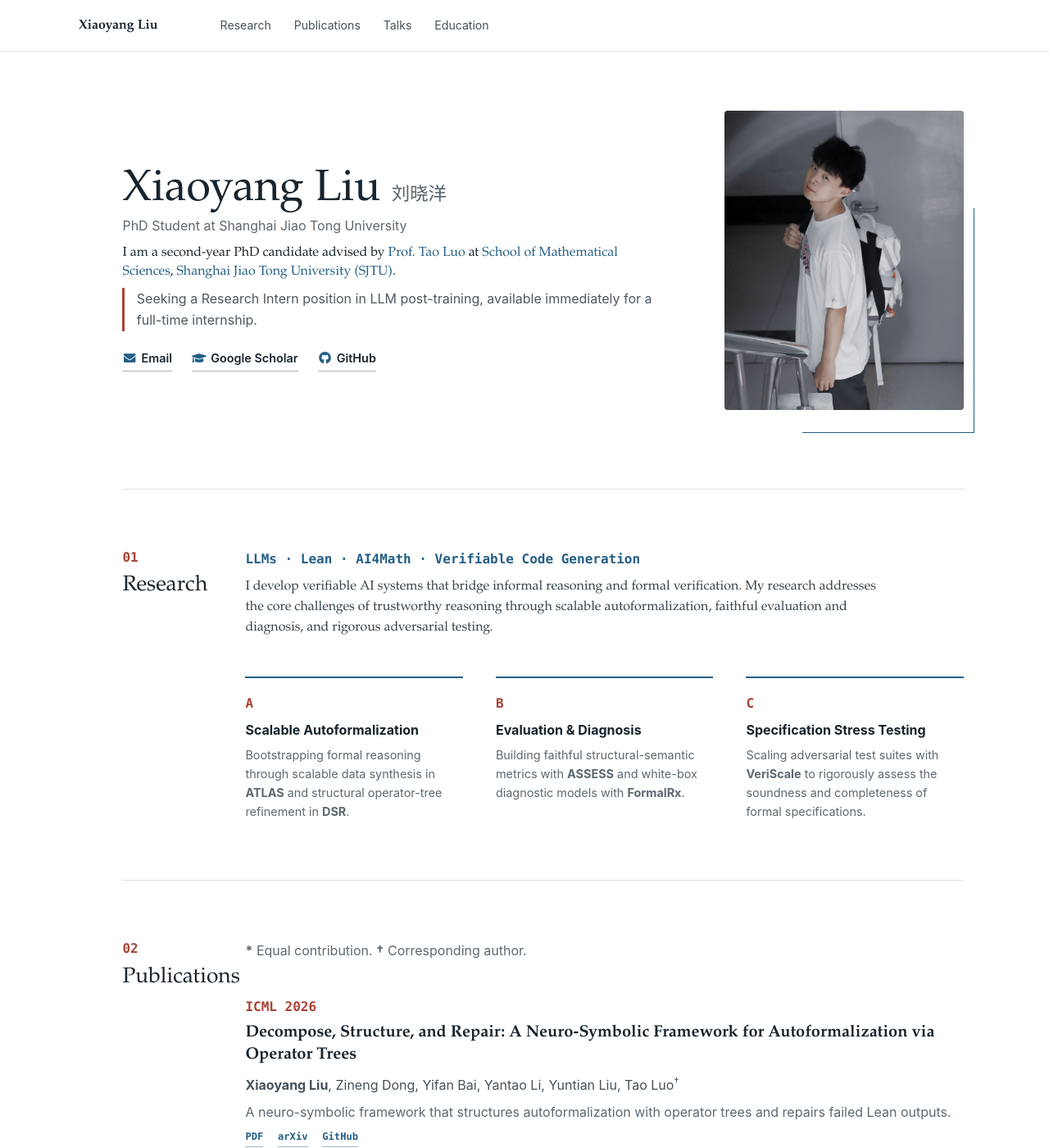
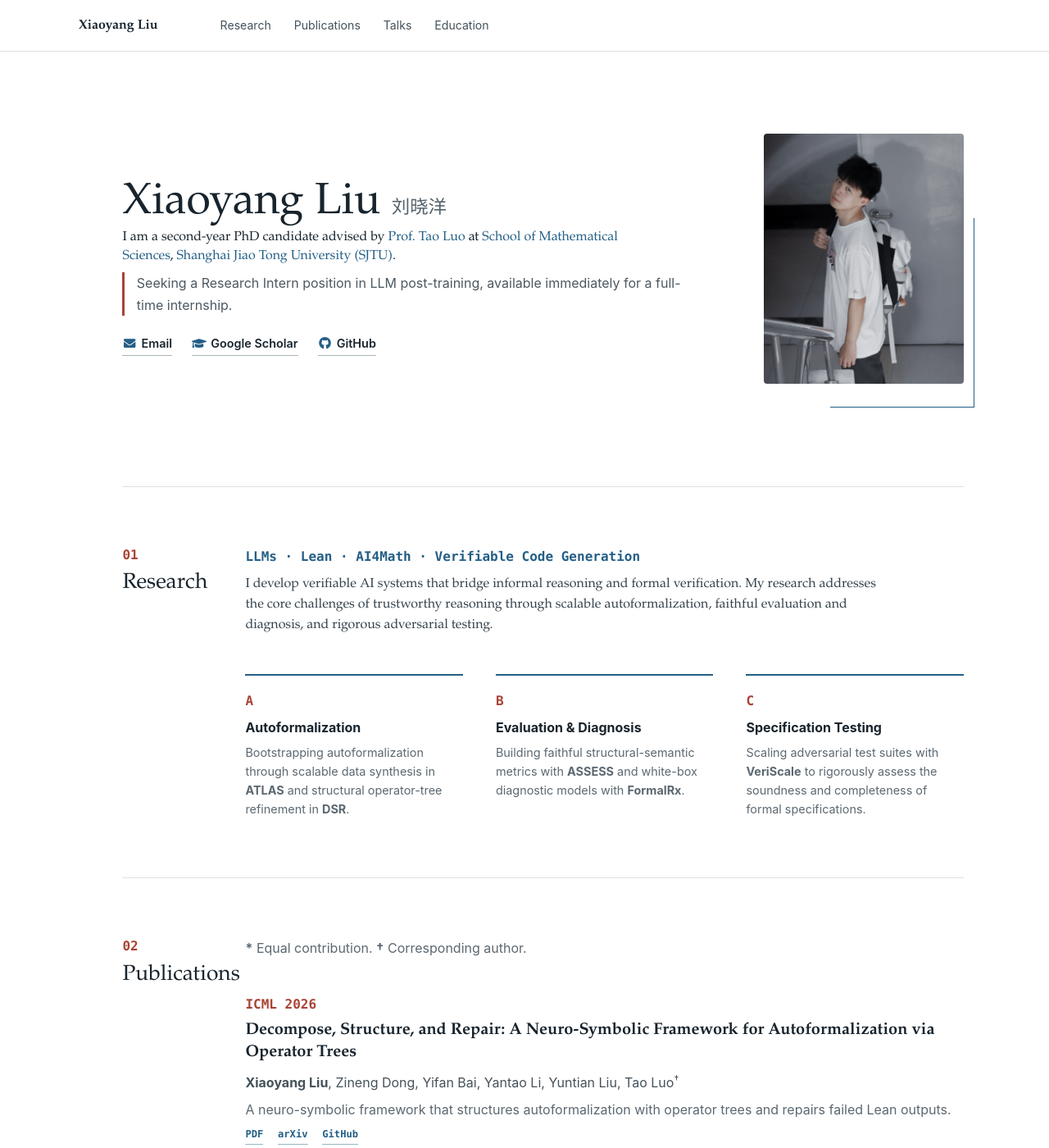
Before and after one commit to XiaoyangLiu-sjtu/XiaoyangLiu-sjtu.github.io, a Jekyll site: the page built from _pages/about.md, in a window 1280 px wide and 1400 px high. Shown: the whole window at 82% size. Built offline with Jekyll 4.4.1, drawn with Linux system fonts in a browser that asks for light colours; some of the changed text lies outside the part shown.

Commit message:
Refine homepage profile and research copy

```diff
--- a/_pages/about.md
+++ b/_pages/about.md
@@ -12,7 +12,6 @@ redirect_from:
 <section class="profile-hero" id="about" aria-labelledby="profile-title">
   <div class="profile-hero__content">
     <h1 id="profile-title">Xiaoyang Liu <span lang="zh-CN">刘晓洋</span></h1>
-    <p class="profile-hero__role">PhD Student at Shanghai Jiao Tong University</p>
     <p class="profile-hero__statement">I am a second-year PhD candidate advised by <a href="https://math.sjtu.edu.cn/Default/teachershow/tags/MDAwMDAwMDAwMLKIet0" target="_blank" rel="noopener noreferrer">Prof. Tao Luo</a> at <a href="https://math.sjtu.edu.cn/Default/index/" target="_blank" rel="noopener noreferrer">School of Mathematical Sciences</a>, <a href="https://www.sjtu.edu.cn/" target="_blank" rel="noopener noreferrer">Shanghai Jiao Tong University (SJTU)</a>.</p>
     <p class="availability">Seeking a Research Intern position in LLM post-training, available immediately for a full-time internship.</p>
     <nav class="profile-links" aria-label="Profile links">
@@ -37,8 +36,8 @@ redirect_from:
     <div class="research-areas">
       <article>
         <p class="research-areas__number">A</p>
-        <h3>Scalable Autoformalization</h3>
-        <p>Bootstrapping formal reasoning through scalable data synthesis in <strong>ATLAS</strong> and structural operator-tree refinement in <strong>DSR</strong>.</p>
+        <h3>Autoformalization</h3>
+        <p>Bootstrapping autoformalization through scalable data synthesis in <strong>ATLAS</strong> and structural operator-tree refinement in <strong>DSR</strong>.</p>
       </article>
       <article>
         <p class="research-areas__number">B</p>
@@ -47,7 +46,7 @@ redirect_from:
       </article>
       <article>
         <p class="research-areas__number">C</p>
-        <h3>Specification Stress Testing</h3>
+        <h3>Specification Testing</h3>
         <p>Scaling adversarial test suites with <strong>VeriScale</strong> to rigorously assess the soundness and completeness of formal specifications.</p>
       </article>
     </div>
@@ -144,7 +143,7 @@ redirect_from:
 </div>
 
 <footer class="home-footer">
-  <p class="home-footer__statement">Interested in reliable AI for mathematical reasoning?</p>
+  <p class="home-footer__statement">Interested in reliable AI for mathematical reasoning and code generation?</p>
   <a href="mailto:xiaoyang.liu@sjtu.edu.cn">xiaoyang.liu@sjtu.edu.cn</a>
   <p class="home-footer__meta">Xiaoyang Liu · Shanghai, China</p>
 </footer>
--- a/assets/css/main.scss
+++ b/assets/css/main.scss
@@ -142,7 +142,7 @@ a {
 
 .profile-hero {
   display: grid;
-  grid-template-columns: minmax(0, 1fr) 292px;
+  grid-template-columns: minmax(0, 1fr) 244px;
   gap: 5rem;
   align-items: center;
   min-height: 530px;
@@ -179,12 +179,6 @@ a {
   font-family: $sans-serif;
   font-size: 1.4rem;
   font-weight: 400;
-}
-
-.profile-hero__role {
-  margin: 0.8rem 0 0;
-  color: $muted-ink;
-  font-size: 1rem;
 }
 
 .profile-hero__statement {
@@ -233,7 +227,7 @@ a {
 
 .profile-hero__portrait {
   position: relative;
-  width: 292px;
+  width: 244px;
   aspect-ratio: 4 / 5;
   margin: 0;
 
@@ -519,12 +513,12 @@ a {
 
 @media (max-width: 900px) {
   .profile-hero {
-    grid-template-columns: minmax(0, 1fr) 240px;
+    grid-template-columns: minmax(0, 1fr) 210px;
     gap: 3rem;
   }
 
   .profile-hero__portrait {
-    width: 240px;
+    width: 210px;
   }
 
   .profile-hero h1 {
@@ -628,19 +622,13 @@ a {
     width: 112px;
   }
 
-  .profile-hero h1,
-  .profile-hero__role {
+  .profile-hero h1 {
     max-width: calc(100% - 132px);
   }
 
   .profile-hero h1 {
     margin-top: 0;
     font-size: 2.15rem;
-  }
-
-  .profile-hero__role {
-    font-size: 0.9rem;
-    line-height: 1.45;
   }
 
   .profile-hero__statement {
```
